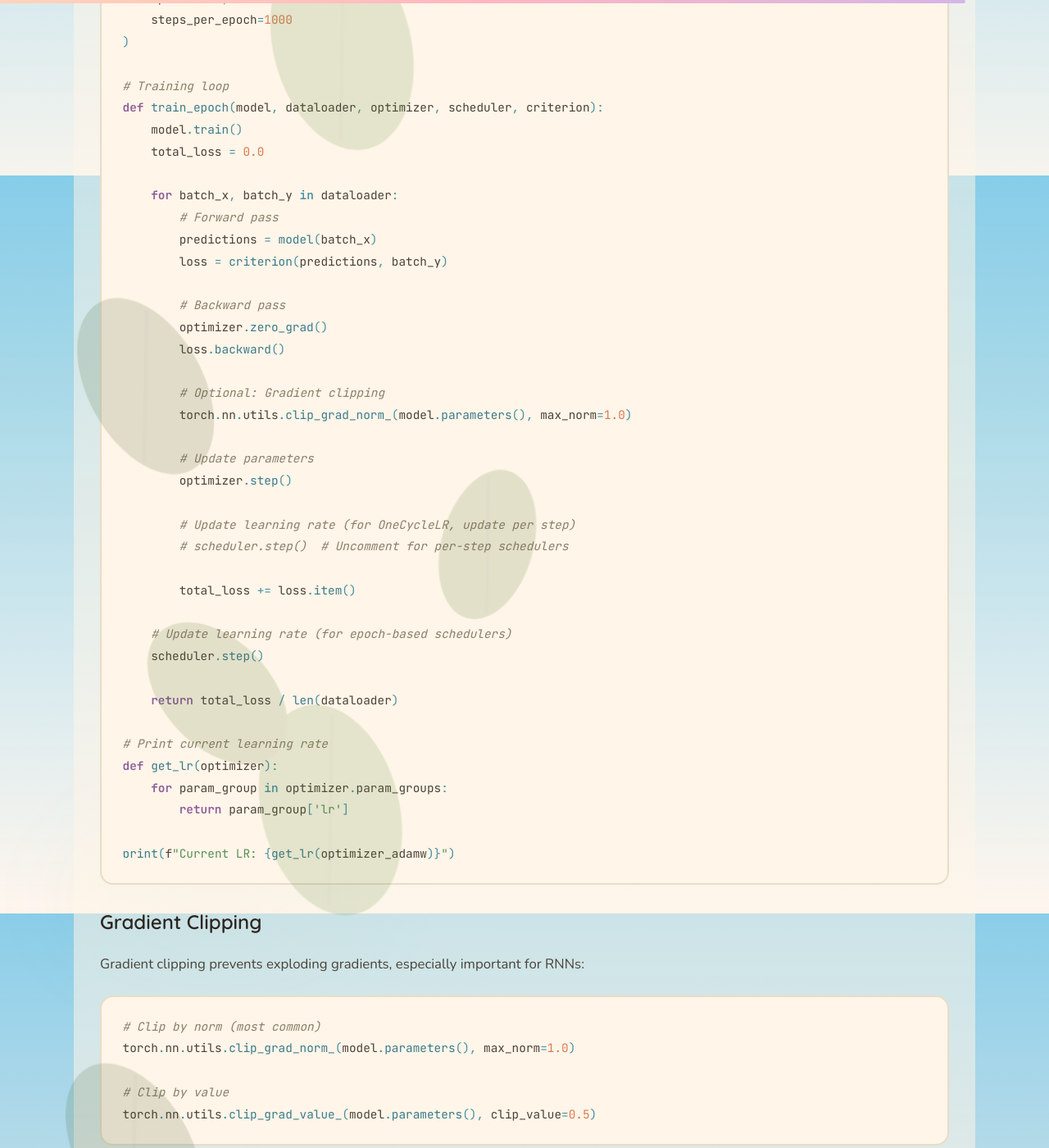
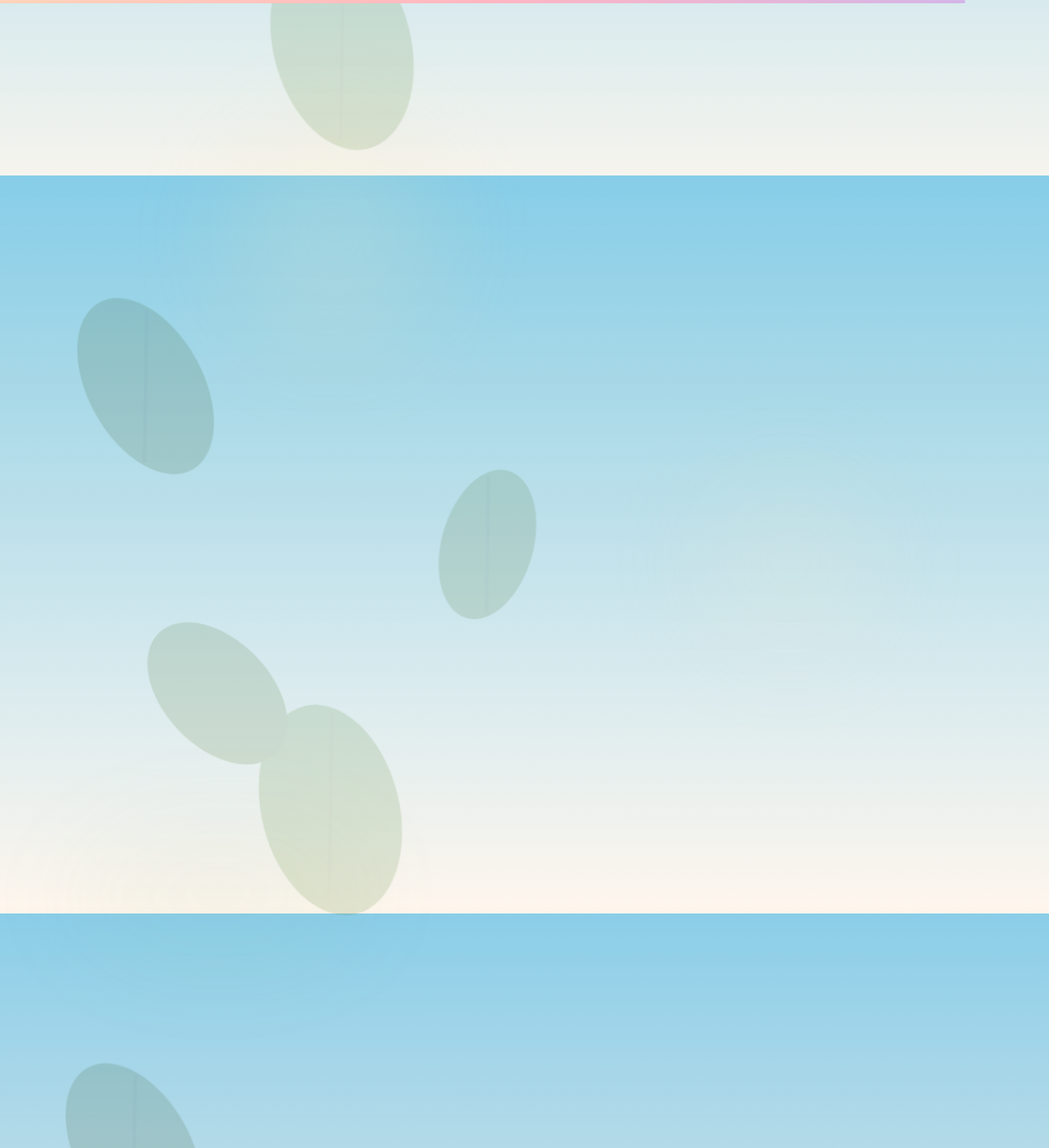
Before and after one commit to mayank1101/mayank1101.github.io, a Jekyll site: the page built from _posts/2026-01-19-optimizers.md, in a window 1280 px wide and 1400 px high, scrolled down 24086 px. Shown: the whole window at 82% size. Built offline with Jekyll 4.4.1, drawn with Linux system fonts in a browser that asks for light colours; some of the changed text lies outside the part shown.

Commit message:
shorten optimizers article

````diff
--- a/_posts/2026-01-19-optimizers.md
+++ b/_posts/2026-01-19-optimizers.md
@@ -723,153 +723,6 @@
 | AdamW | 0.001 | Yes | Yes | Decoupled | Transformers, BERT |
 | LAMB | 0.001 | Yes | Yes | Decoupled | Large batch training |
 
-### Hyperparameter Tuning Guidelines
-
-**SGD with Momentum**:
-- Learning rate: 0.01-0.1 (higher than Adam)
-- Momentum: 0.9
-- Weight decay: 1e-4 to 1e-5
-
-**Adam/AdamW**:
-- Learning rate: 0.001 (or 3e-4)
-- Beta1: 0.9
-- Beta2: 0.999
-- Epsilon: 1e-8
-- Weight decay (AdamW): 0.01
-
-**Fine-tuning**:
-- Use 10-100x smaller learning rate than training from scratch
-- Warmup is often important
-
-## Practical Implementation
-
-```python
-import torch
-import torch.nn as nn
-import torch.optim as optim
-from torch.optim.lr_scheduler import CosineAnnealingLR, OneCycleLR
-
-# Define a simple model
-class SimpleNet(nn.Module):
-    def __init__(self, input_dim, hidden_dim, output_dim):
-        super(SimpleNet, self).__init__()
-        self.fc1 = nn.Linear(input_dim, hidden_dim)
-        self.relu = nn.ReLU()
-        self.fc2 = nn.Linear(hidden_dim, output_dim)
-
-    def forward(self, x):
-        return self.fc2(self.relu(self.fc1(x)))
-
-# Create model
-model = SimpleNet(input_dim=784, hidden_dim=256, output_dim=10)
-
-# Option 1: SGD with Momentum
-optimizer_sgd = optim.SGD(
-    model.parameters(),
-    lr=0.1,
-    momentum=0.9,
-    weight_decay=1e-4
-)
-
-# Option 2: Adam
-optimizer_adam = optim.Adam(
-    model.parameters(),
-    lr=0.001,
-    betas=(0.9, 0.999),
-    eps=1e-8
-)
-
-# Option 3: AdamW (recommended for most cases)
-optimizer_adamw = optim.AdamW(
-    model.parameters(),
-    lr=0.001,
-    betas=(0.9, 0.999),
-    eps=1e-8,
-    weight_decay=0.01
-)
-
-# Learning rate scheduling
-scheduler_cosine = CosineAnnealingLR(optimizer_adamw, T_max=100)
-scheduler_onecycle = OneCycleLR(
-    optimizer_adamw,
-    max_lr=0.01,
-    epochs=100,
-    steps_per_epoch=1000
-)
-
-# Training loop
-def train_epoch(model, dataloader, optimizer, scheduler, criterion):
-    model.train()
-    total_loss = 0.0
-
-    for batch_x, batch_y in dataloader:
-        # Forward pass
-        predictions = model(batch_x)
-        loss = criterion(predictions, batch_y)
-
-        # Backward pass
-        optimizer.zero_grad()
-        loss.backward()
-
-        # Optional: Gradient clipping
-        torch.nn.utils.clip_grad_norm_(model.parameters(), max_norm=1.0)
-
-        # Update parameters
-        optimizer.step()
-
-        # Update learning rate (for OneCycleLR, update per step)
-        # scheduler.step()  # Uncomment for per-step schedulers
-
-        total_loss += loss.item()
-
-    # Update learning rate (for epoch-based schedulers)
-    scheduler.step()
-
-    return total_loss / len(dataloader)
-
-# Print current learning rate
-def get_lr(optimizer):
-    for param_group in optimizer.param_groups:
-        return param_group['lr']
-
-print(f"Current LR: {get_lr(optimizer_adamw)}")
-```
-
-### Gradient Clipping
-
-Gradient clipping prevents exploding gradients, especially important for RNNs:
-
-```python
-# Clip by norm (most common)
-torch.nn.utils.clip_grad_norm_(model.parameters(), max_norm=1.0)
-
-# Clip by value
-torch.nn.utils.clip_grad_value_(model.parameters(), clip_value=0.5)
-```
-
-### Common Training Recipes
-
-**Vision Transformer (ViT)**:
-```python
-optimizer = optim.AdamW(model.parameters(), lr=3e-4, weight_decay=0.1)
-scheduler = CosineAnnealingLR(optimizer, T_max=300)
-# Warmup for first 10 epochs
-```
-
-**BERT Fine-tuning**:
-```python
-optimizer = optim.AdamW(model.parameters(), lr=2e-5, weight_decay=0.01)
-scheduler = get_linear_schedule_with_warmup(
-    optimizer, num_warmup_steps=1000, num_training_steps=10000
-)
-```
-
-**ResNet Training**:
-```python
-optimizer = optim.SGD(model.parameters(), lr=0.1, momentum=0.9, weight_decay=1e-4)
-scheduler = optim.lr_scheduler.MultiStepLR(optimizer, milestones=[30, 60, 90])
-```
-
 ## Conclusion
 
 We've traveled from simple gradient descent to sophisticated adaptive methods. Each optimizer represents a different strategy for navigating the loss landscape:
````
